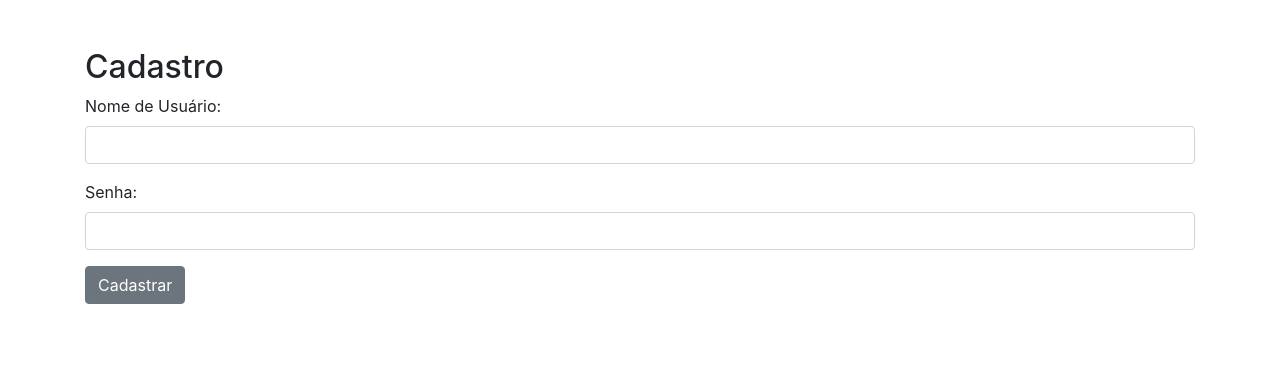
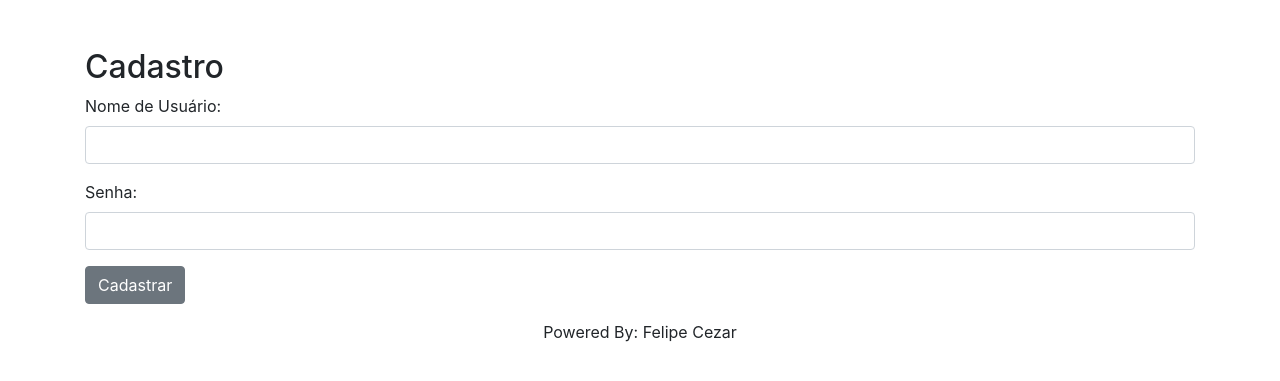
Before and after one commit to felipecezaar/DevOpsGram-GitOps, a Flask app: page /signup in a window 1280 px wide. Shown: the top 381 px of the page. Run offline with Flask 3, Linux system fonts and the light colour scheme; some libraries are stand-ins or nearby versions.

Commit message:
Add footer on signup.html

```diff
--- a/templates/signup.html
+++ b/templates/signup.html
@@ -28,5 +28,11 @@
             <button type="submit" class="btn btn-secondary">Cadastrar</button>
         </form>
     </div>
+
+    <footer class="text-center">
+        <div class="text-center p-3">
+            Powered By: Felipe Cezar
+        </div>
+    </footer>
 </body>
 </html>
```
